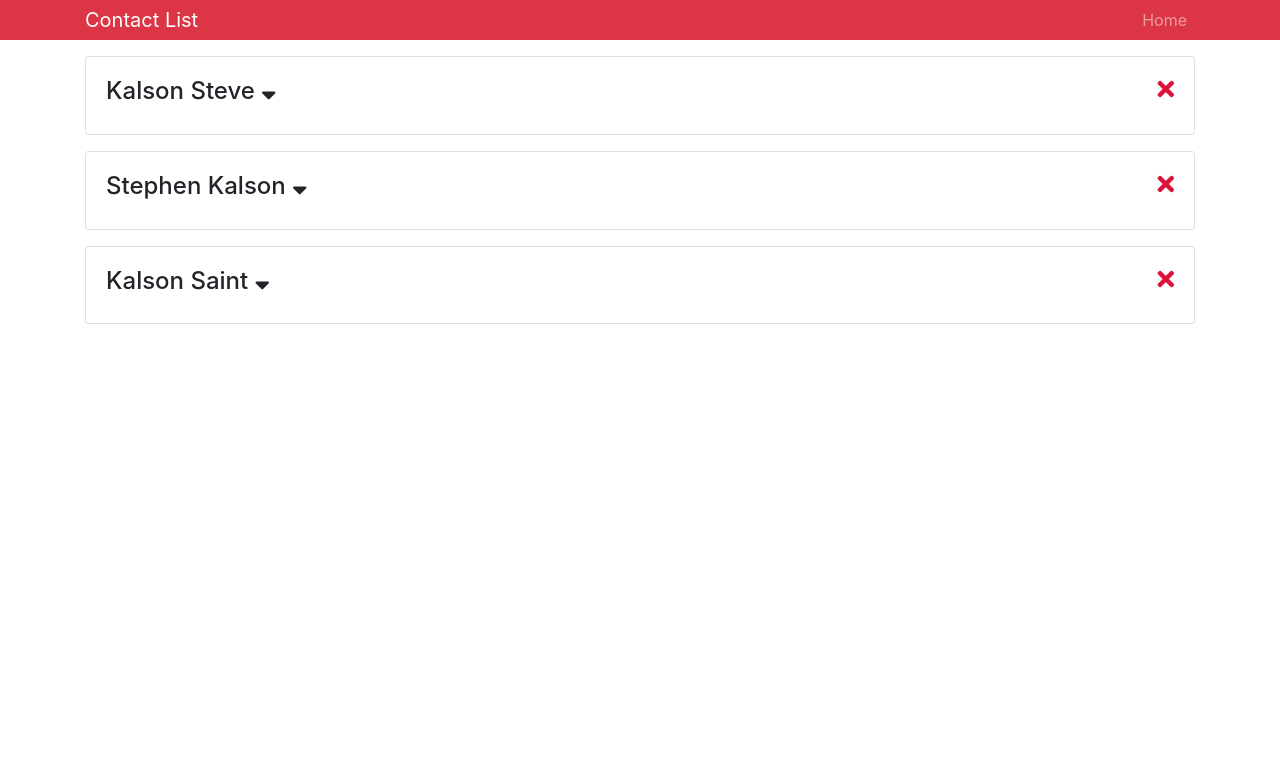
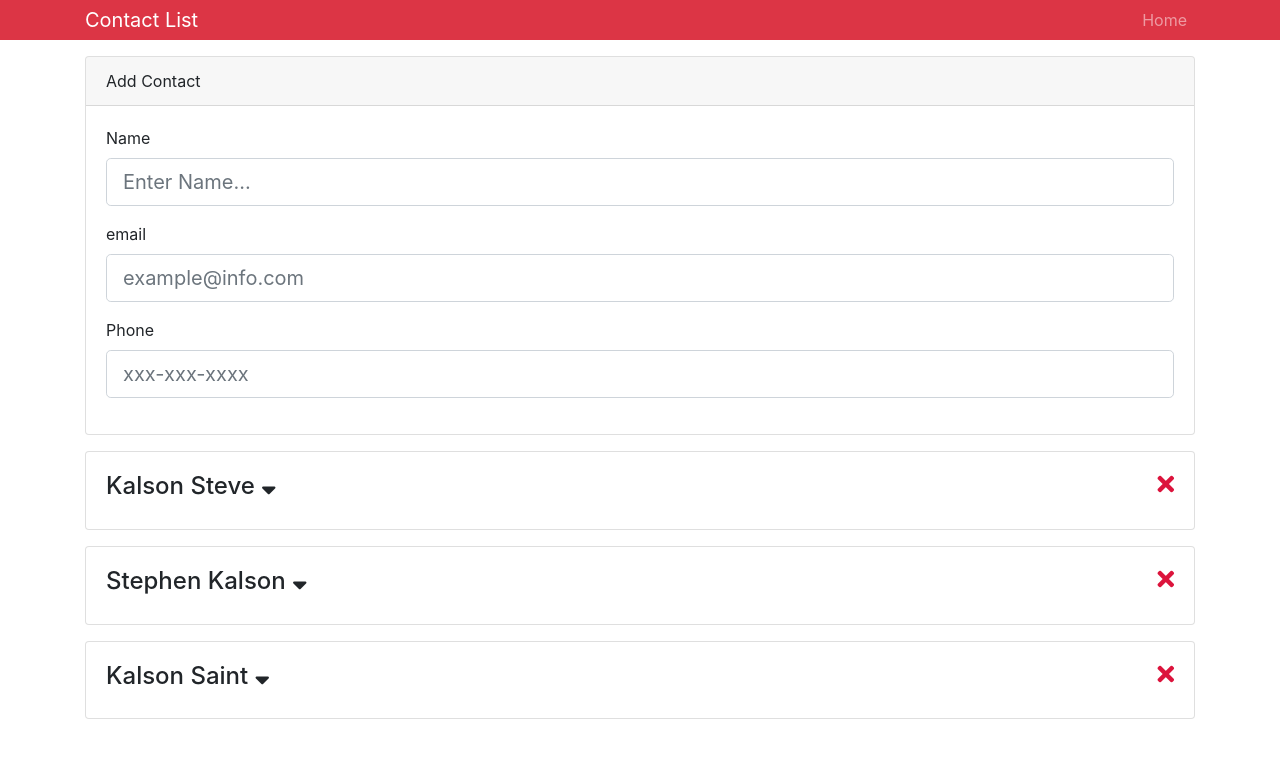
Before and after one commit to KalsonSaint/iReact, a React (Create React App) app: page / in a window 1280 px wide. Shown: the top 758 px of the page. Built offline with nearby package versions, Linux system fonts and the light colour scheme.

Commit message:
Add Contact Form inProgress

```diff
--- a/src/App.js
+++ b/src/App.js
@@ -1,6 +1,9 @@
 import React, {Component} from 'react'
-import Header from "./components/Header";
-import Contacts from './components/Contacts'
+
+import Header from "./components/layout/Header";
+import Contacts from './components/contacts/Contacts'
+import AddContact from './components/contacts/AddContacts'
+
 import { Provider } from './Context'
 
 import 'bootstrap/dist/css/bootstrap.min.css'
@@ -13,6 +16,7 @@
                 <div className="App">
                     <Header brand="Contact List"/>
                     <div className="container">
+                        <AddContact />
                         <Contacts />
                     </div>
                 </div>
--- /dev/null
+++ b/src/components/contacts/AddContacts.js
@@ -0,0 +1,50 @@
+import React, { Component } from "react";
+
+class AddContacts extends Component {
+  state = {
+    name: "",
+    email: "",
+    phone: "",
+  };
+
+  render() {
+    return (
+      <div className="card mb-3">
+        <div className="card-header">Add Contact</div>
+        <div className="card-body">
+          <form>
+            <div className="form-group">
+              <label htmlFor="name">Name</label>
+              <input
+                type="text"
+                name="name"
+                className="form-control form-control-lg"
+                placeholder="Enter Name..."
+              />
+            </div>
+            <div className="form-group">
+              <label htmlFor="email">email</label>
+              <input
+                type="email"
+                name="email"
+                className="form-control form-control-lg"
+                placeholder="example@info.com"
+              />
+            </div>
+            <div className="form-group">
+              <label htmlFor="phone">Phone</label>
+              <input
+                type="tel"
+                name="phone"
+                className="form-control form-control-lg"
+                placeholder="xxx-xxx-xxxx"
+              />
+            </div>
+          </form>
+        </div>
+      </div>
+    );
+  }
+}
+
+export default AddContacts;
--- a/src/components/Contact.js
+++ b/src/components/contacts/Contact.js
@@ -1,6 +1,6 @@
 import React, { Component } from "react";
 import PropTypes from "prop-types";
-import { Consumer } from "../Context";
+import { Consumer } from "../../Context";
 
 class Contact extends Component {
   static propTypes = {
--- a/src/components/Contacts.js
+++ b/src/components/contacts/Contacts.js
@@ -1,6 +1,6 @@
 import React, { Component } from "react";
 import Contact from "./Contact";
-import { Consumer } from "../Context";
+import { Consumer } from "../../Context";
 
 class Contacts extends Component {
     render() {
```
Also changed, not shown: src/components/layout/Header.js (renamed from src/components/Header.js).
